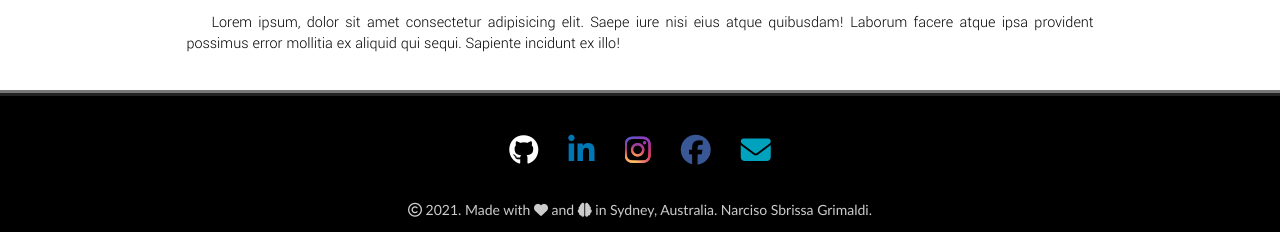
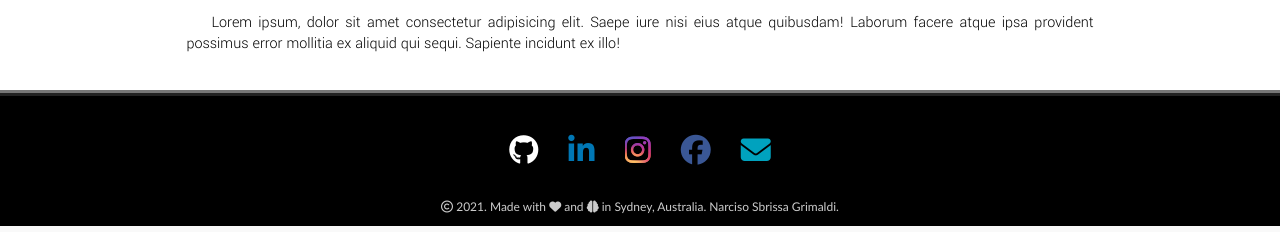
Before and after one commit to gdinarciso/gdinarciso.github.io, a PHP site: page / in a window 1280 px wide. Shown: the part 1736-1968 px from the top of the page. Run offline with PHP 8.4, Linux system fonts and the light colour scheme; some libraries are stand-ins or nearby versions; some web fonts are replaced.

Commit message:
24/7/21 morning update 2

```diff
--- a/css/default.css
+++ b/css/default.css
@@ -186,19 +186,8 @@ footer .fa-instagram {
 footer .fa-facebook {color: #3A5795;}
 footer .fa-envelope {color: rgb(0, 162, 190);}
 
-
-/* footer .fa-github:hover {color: #444;}
-footer .fa-linkedin-in:hover {color: #0077B5;}
-footer .fa-instagram:hover {
-  background: radial-gradient(circle farthest-corner at 35% 90%, #fec564, transparent 50%), radial-gradient(circle farthest-corner at 0 140%, #fec564, transparent 50%), radial-gradient(ellipse farthest-corner at 0 -25%, #5258cf, transparent 50%), radial-gradient(ellipse farthest-corner at 20% -50%, #5258cf, transparent 50%), radial-gradient(ellipse farthest-corner at 100% 0, #893dc2, transparent 50%), radial-gradient(ellipse farthest-corner at 60% -20%, #893dc2, transparent 50%), radial-gradient(ellipse farthest-corner at 100% 100%, #d9317a, transparent), linear-gradient(#6559ca, #bc318f 30%, #e33f5f 50%, #f77638 70%, #fec66d 100%);
-  background-clip: text;
-  color: transparent;
-}
-footer .fa-facebook:hover {color: #3A5795;}
-footer .fa-envelope:hover {color: rgb(0, 162, 190);} */
-
 footer .rights {
-  font-size: 14px;
+  font-size: 12px;
 }
 
 /* HOME -------------------------------------------*/
```
